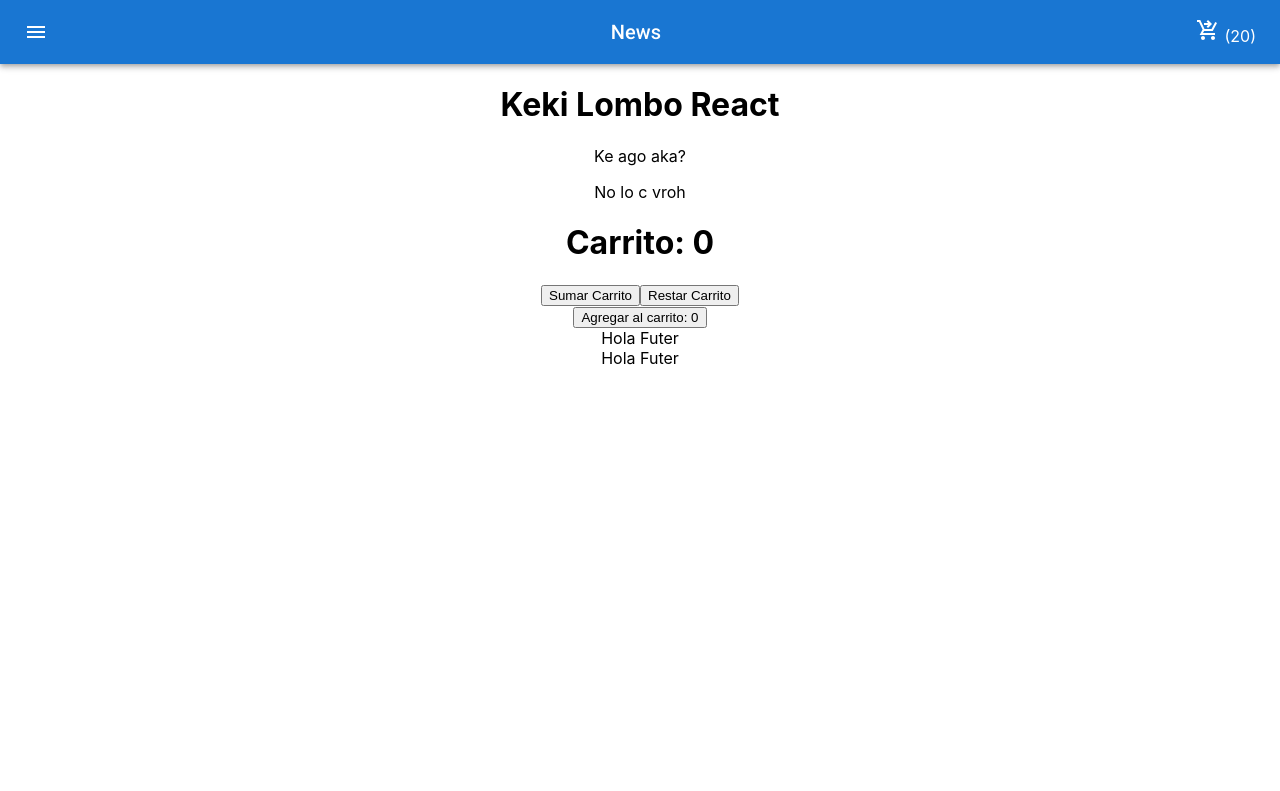
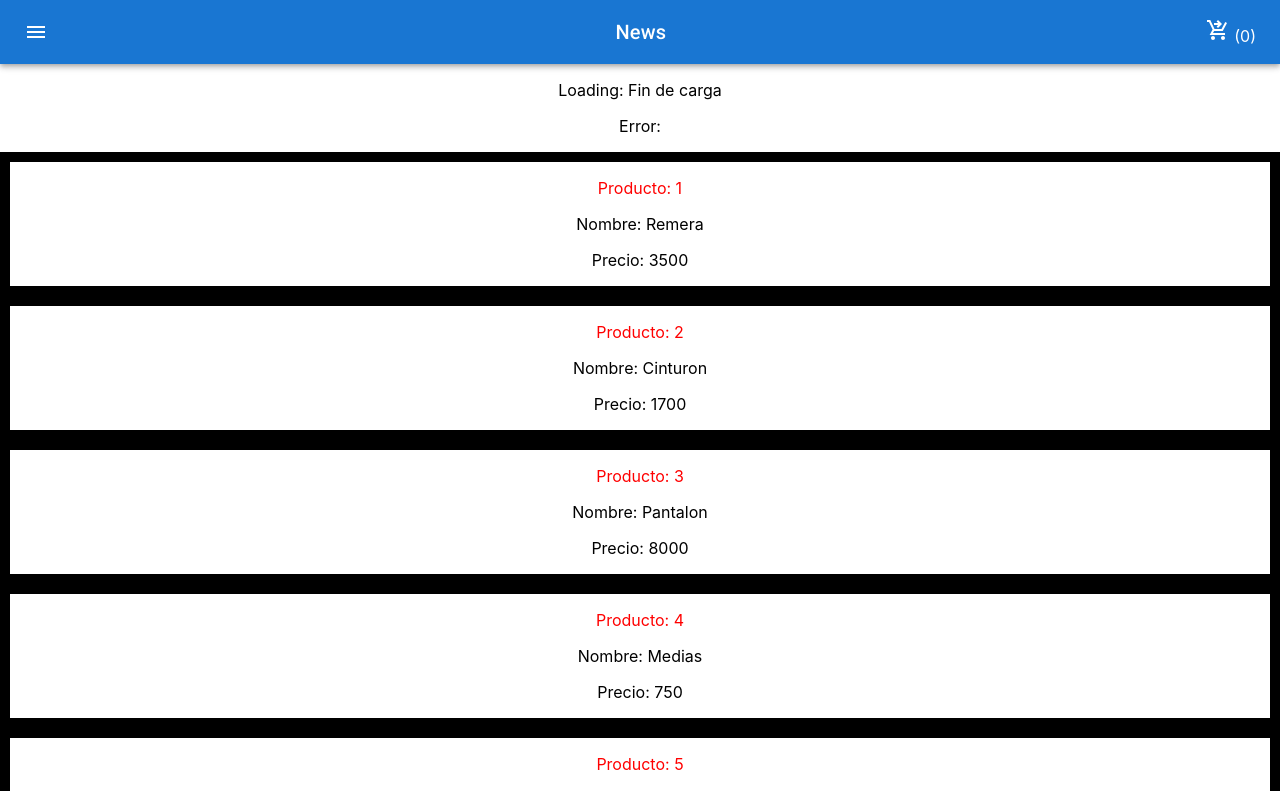
Before and after one commit to NFontana0/ReactJS, a React (Create React App) app: page / in a window 1280 px wide. Shown: the top 791 px of the page. Built offline with nearby package versions, Linux system fonts and the light colour scheme.

Commit message:
Catálogo con MAPS y Promises

```diff
--- a/src/App.js
+++ b/src/App.js
@@ -1,7 +1,7 @@
 import logo from './logo.svg';
 import './App.css';
 import NavBar from './components/NavBar';
-
+import React, {useState, useEffect} from "react"
 import '@fontsource/roboto/300.css';
 import '@fontsource/roboto/400.css';
 import '@fontsource/roboto/500.css';
@@ -20,23 +20,19 @@ function App() {
 
   let producto1 = { stock: 10, initial: 0};
 
+  const [carrito, setCarrito] = useState (producto1.initial);
+
   function onAdd() {
   }
 
 
   return (
     <div className="App">
-      <NavBar />
+      <NavBar carrito={carrito} />
 
-      <ItemListContainer alertInicio={alertInicio} />
+      <ItemListContainer />
 
-      <div>
-        <h1>Keki Lombo React</h1>
-        <p>Ke ago aka?</p>
-        <p>No lo c vroh</p>
-      </div>
-
-      <ItemCount item={producto1} onAdd={onAdd}  />
+      <ItemCount item={producto1} onAdd={onAdd} carrito={carrito} setCarrito={setCarrito}  />
 
       <Footer />
 
--- a/src/components/Icon.jsx
+++ b/src/components/Icon.jsx
@@ -1,10 +1,11 @@
 import React, {useState, useEffect} from "react"
 import ShoppingCartCheckoutIcon from '@mui/icons-material/ShoppingCartCheckoutSharp';
+import NavBar from "./NavBar";
 
-export default function Icon({ cant }) {
+export default function Icon({ carrito }) {
     return (
     <>
-      <ShoppingCartCheckoutIcon />  ({cant})
+      <ShoppingCartCheckoutIcon />  ({carrito})
     </>
     )
 }
--- /dev/null
+++ b/src/components/Item.jsx
@@ -0,0 +1,13 @@
+import React, {useState, useEffect} from "react"
+
+export default function Item( {item} ) {
+
+
+    return (
+        <div style= {{border: '10px solid black'}}>
+            <p style={{ color: "red" }}>Producto: {item.cod}</p>
+            <p>Nombre: {item.name}</p>
+            <p>Precio: {item.price}</p>
+        </div>
+    );
+}
--- a/src/components/ItemCount.jsx
+++ b/src/components/ItemCount.jsx
@@ -1,10 +1,9 @@
 import React, {useState, useEffect} from "react"
+import NavBar from "./NavBar";
 
-export default function ItemCount( {item, onAdd}) {
+export default function ItemCount( {item, onAdd, carrito, setCarrito}) {
 
-    //let carrito = 0
-const [carrito, setCarrito] = useState (item.initial);
-
+    //El carrito lo defini en la App.js para poder usar el totalizador de carrito directamente en el Icono que muestra el NavBar.
 
 const agregar = () => {
     if(carrito < item.stock) {
@@ -22,9 +21,12 @@ const sacar = () => {
 }
 };
 
+
+
     return (
 
-    <><h1>Carrito: {carrito}</h1>
+    <>
+    <h1>Carrito: {carrito}</h1>
         <button
             onClick= {agregar}>
             Sumar Carrito</button>
--- /dev/null
+++ b/src/components/ItemList.jsx
@@ -0,0 +1,15 @@
+import React, {useState, useEffect} from "react"
+import Item from "./Item";
+
+export default function ItemList( {productos} ) {
+
+
+
+    return (
+    <div>
+        {productos.map((item) => (
+            <Item productos={productos} item={item} />
+        ))}
+    </div>
+    );
+}
--- a/src/components/ItemListContainer.jsx
+++ b/src/components/ItemListContainer.jsx
@@ -1,9 +1,43 @@
 import React, {useState, useEffect} from "react"
+import ItemList from "./ItemList";
 
-export default function ItemListContainer( {alertInicio} ) {
-    alertInicio();
-    return (
+export default function ItemListContainer( ) {
+
+    const [loading, setLoading] = useState (true);
+    const [productos, setProductos] = useState ([]);
+    const [error, setError] = useState ('');
+
+useEffect (() => {
+    let promesaProductos = new Promise( (res, rej) => {
+    setTimeout (() => {
+        res([
+            { cod:1, name: 'Remera', price: 3500 },
+            { cod:2, name: 'Cinturon', price: 1700 },
+            { cod:3, name: 'Pantalon', price: 8000 },
+            { cod:4, name: 'Medias', price: 750 },
+            { cod:5, name: 'Zapatillas', price: 15000 },
+        ]);
+    }, 2000);
+});
+
+promesaProductos
+    .then((res) => {
+        setProductos(res);}
+        )
+    .catch((err) => {
+        setError(err);}
+        )
+    .finally(() => {
+        setLoading(false);}
+        );
+    })
+
+return (
     <div>
+        <p>Loading: {loading ? 'Loading...' : 'Fin de carga'}</p>
+        <p>Error: {error ? error : null}</p>
+        <ItemList productos={productos}  />
+
     </div>
-    )
+);
 }
--- a/src/components/NavBar.jsx
+++ b/src/components/NavBar.jsx
@@ -8,7 +8,7 @@ import IconButton from '@mui/material/IconButton';
 import MenuIcon from '@mui/icons-material/Menu';
 import Icon from './Icon';
 
-export default function ButtonAppBar() {
+export default function NavBar({carrito}) {
   return (
     <Box sx={{ flexGrow: 1 }}>
       <AppBar position="static">
@@ -26,7 +26,7 @@ export default function ButtonAppBar() {
             News
           </Typography>
           <Box sx={{ flexGrow: 0 }}>
-            <Icon cant={20} />
+            <Icon carrito={carrito} />
           </Box>
         </Toolbar>
       </AppBar>
```
